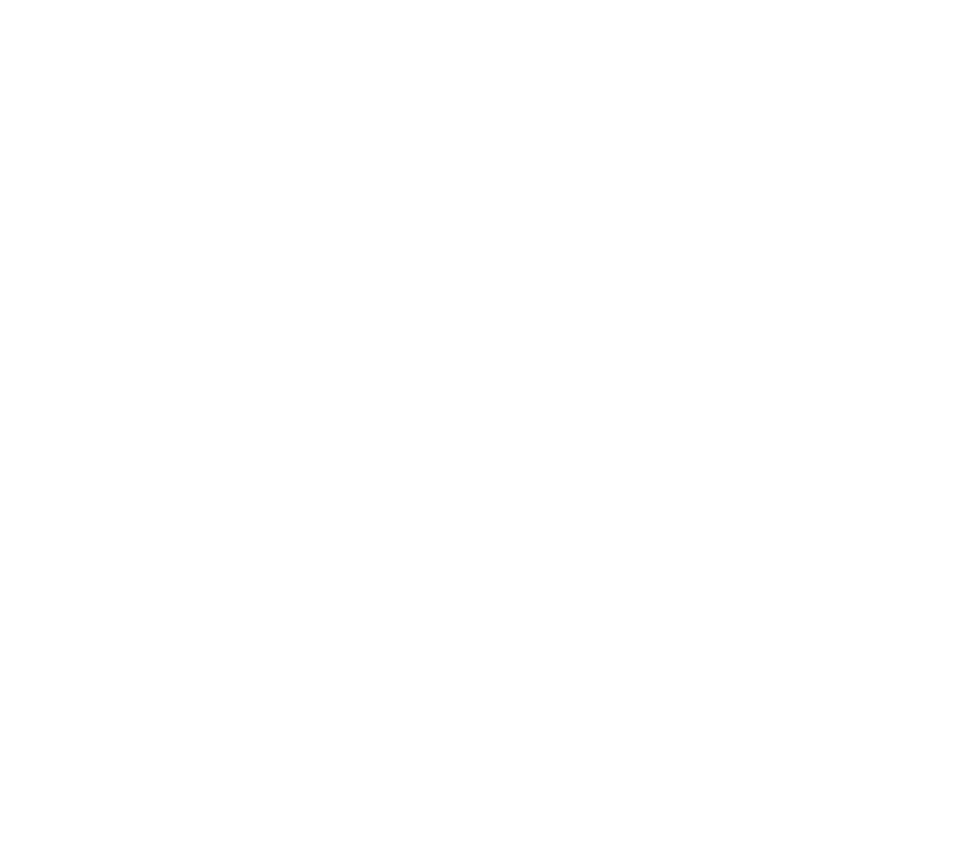
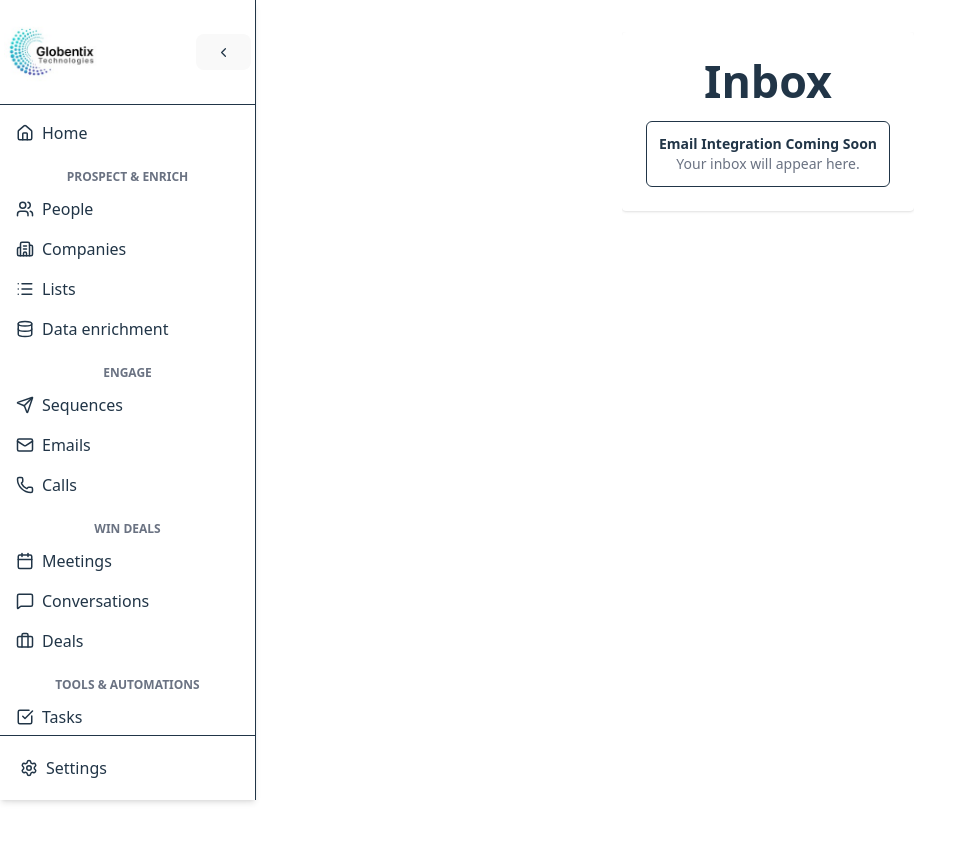
Before and after one commit to divyeshjethava/Apollo.io, a React app in the folder frontend/: page /email in a window 1280 px wide. Before the commit this address had no page. Shown: the top 842 px of the page, without its empty margins (0-976 px from the left). Before the commit the page ends 800 px from the top, so only its background shows below. Built offline with nearby package versions, Linux system fonts and the light colour scheme; the HTML template or start-up script is replaced by a standard one.

Commit message:
only components are created not the code is not written

```diff
--- a/frontend/src/App.jsx
+++ b/frontend/src/App.jsx
@@ -2,6 +2,9 @@
 import { BrowserRouter as Router, Routes, Route } from 'react-router-dom'
 import Dashboard from './components/Dashboard'
 import People from './components/People'
+import Email from './components/Email'
+import CompanySearch from './components/company'
+import DataEnrichmentPage from './components/DataEnrich'
 
 function App() {
   return (
@@ -9,6 +12,10 @@
       <Routes>
         <Route path="/" element={<Dashboard />}>
           <Route path="people" element={<People />} />
+          <Route path="email" element={<Email />} />
+          <Route path="company" element={<CompanySearch/>} />
+          <Route path="DataEnrichmentPage" element={<DataEnrichmentPage/>} />
+
         </Route>
       </Routes>
     </Router>
--- /dev/null
+++ b/frontend/src/components/DataEnrich.jsx
@@ -0,0 +1,7 @@
+import React, { useState } from 'react';
+
+export default function DataEnrichmentPage(){
+    return(
+         <div className="border p-3 rounded-md hover:bg-gray-100"> comming soon</div>
+    );
+}
--- /dev/null
+++ b/frontend/src/components/Email.jsx
@@ -0,0 +1,16 @@
+// src/components/MailPage.jsx
+import React from "react";
+
+export default function MailPage() {
+  return (
+    <div className="p-6 bg-white rounded shadow w-full h-full overflow-auto">
+      <h1 className="text-2xl font-semibold mb-4">Inbox</h1>
+      <div className="space-y-3">
+        <div className="border p-3 rounded-md hover:bg-gray-100">
+          <h3 className="font-semibold">Email Integration Coming Soon</h3>
+          <p className="text-sm text-gray-500">Your inbox will appear here.</p>
+        </div>
+      </div>
+    </div>
+  );
+}
--- a/frontend/src/components/Sidebar.jsx
+++ b/frontend/src/components/Sidebar.jsx
@@ -102,8 +102,10 @@
                   key={idx}
                   onClick={() => {
                     if (item.label === "People") navigate("people");
-                    else if (item.label === "Companies") navigate("/companies");
-                    else if (item.label === "Lists") navigate("/lists");
+                    else if (item.label === "Companies") navigate("company");
+                    else if (item.label === "Lists") navigate("lists");
+                    else if (item.label === "Emails") navigate("email");
+                    else if (item.label === "Data enrichment") navigate("DataEnrichmentPage");
                   }}
                   className="flex items-center space-x-2 p-2 hover:bg-gray-100 rounded-md cursor-pointer"
                 >
--- /dev/null
+++ b/frontend/src/components/company.jsx
@@ -0,0 +1,8 @@
+// src/components/CompanySearch.jsx
+import React, { useState } from "react";
+
+export default function CompanySearch(){
+    return(
+        <div className="border p-3 rounded-md hover:bg-gray-100"> comming soon</div>
+    );
+}
```
